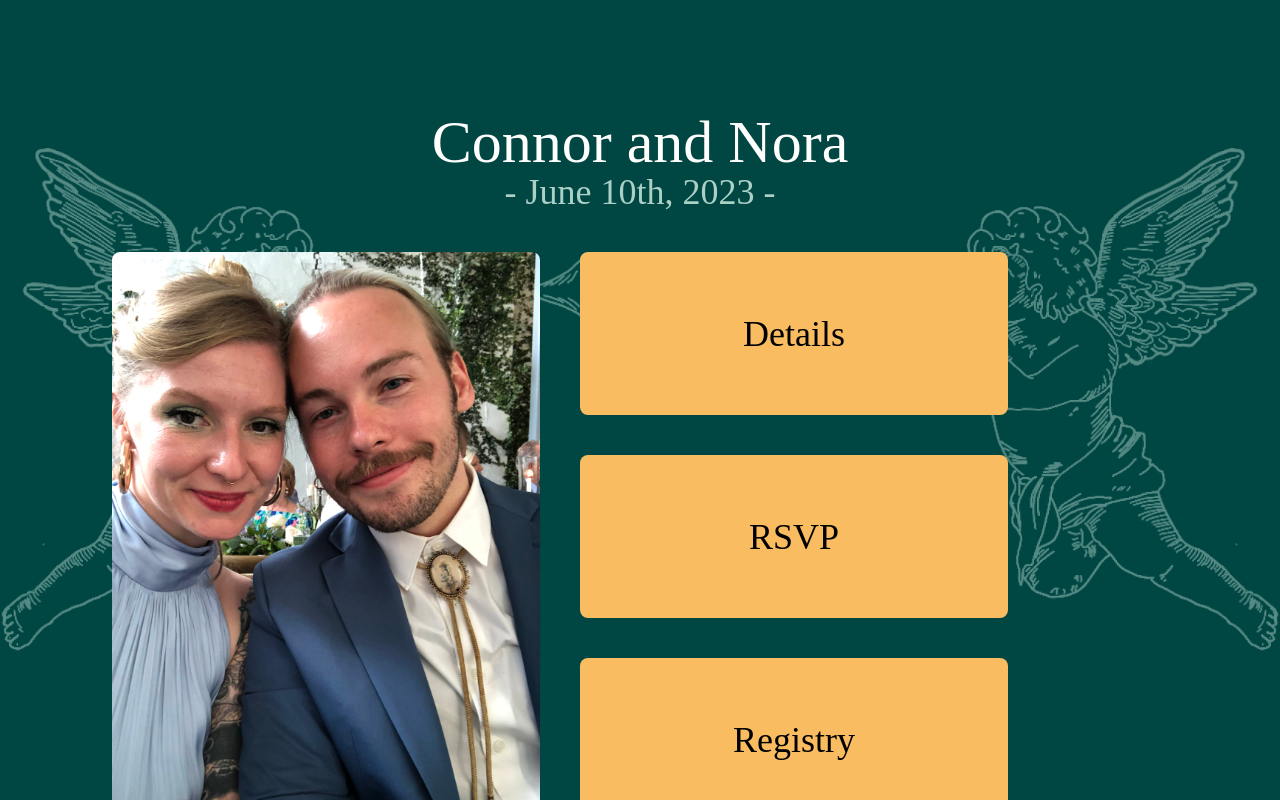
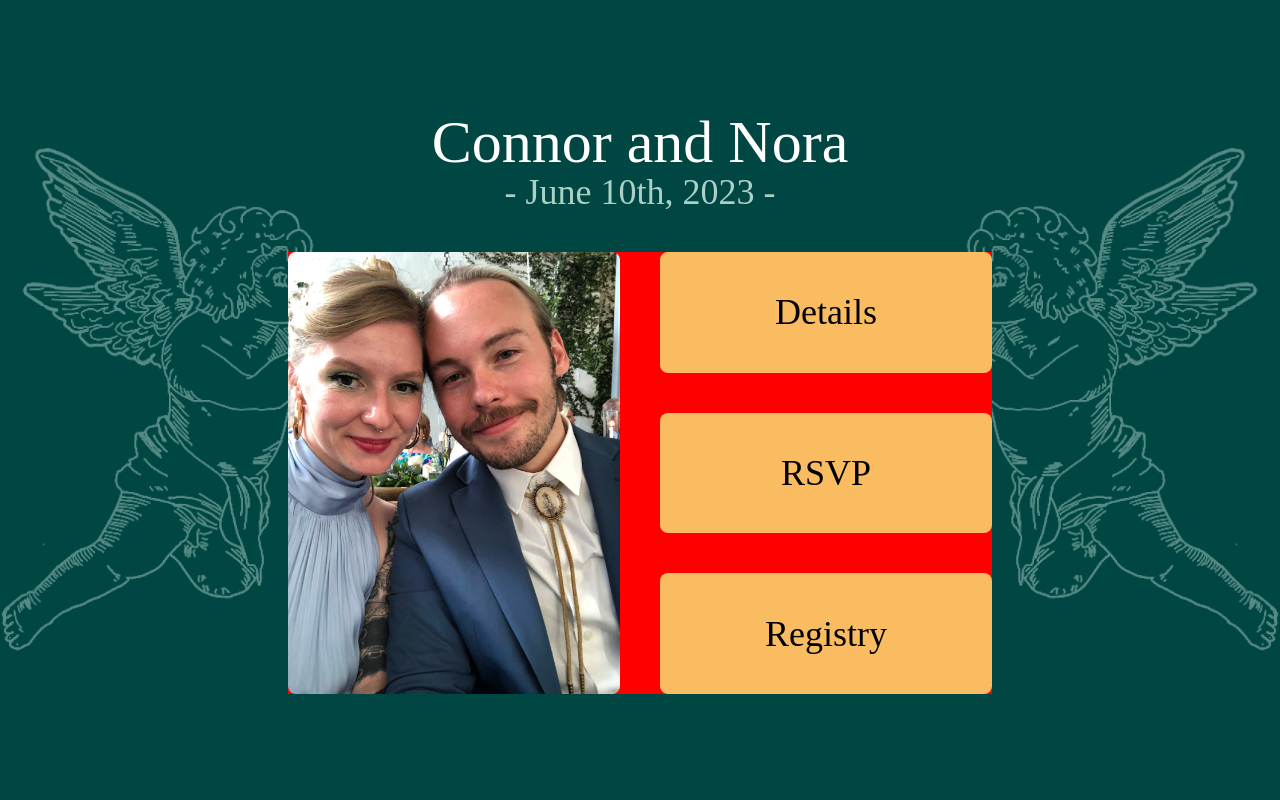
Before and after one commit to cmw9706/connor-nora-wedding-v2, a Vue app: page / in a window 1280 px wide. Built offline with nearby package versions, Linux system fonts and the light colour scheme; a web font is replaced by a local one.

Commit message:
fix centering

```diff
--- a/src/App.vue
+++ b/src/App.vue
@@ -10,7 +10,6 @@ export default defineComponent({
   components: {
     DefaultLayout,
   },
-  setup() {},
 });
 </script>
 
--- a/src/components/Card.vue
+++ b/src/components/Card.vue
@@ -1,6 +1,6 @@
 <template>
   <button
-    class="transition transform ease-in-out delay-150 hover:-translate-y-1 hover:scale-110 duration-300 rounded-lg bg-primary-gold flex flex-grow text-4xl p-4 items-center justify-center max-w-xl"
+    class="transition transform ease-in-out delay-150 hover:-translate-y-1 hover:scale-110 duration-300 rounded-lg bg-primary-gold flex flex-grow text-4xl p-4 items-center justify-center"
     v-text="text"
   />
 </template>
--- a/src/layouts/DefaultLayout.vue
+++ b/src/layouts/DefaultLayout.vue
@@ -2,8 +2,8 @@
   <div
     class="angels flex flex-col w-screen h-screen overflow-auto bg-primary-green p-28"
   >
-    <div class="items-center justify-center">
-      <div class="text-center">
+    <div class="flex flex-col w-full items-center justify-center">
+      <div class="text-center mb-10">
         <h1 class="text-primary-light lg:text-6xl md:text-6xl sm:text-4xl">
           Connor and Nora
         </h1>
@@ -12,7 +12,7 @@
         </p>
       </div>
 
-      <div class="flex flex-col flex-grow max-w-4xl">
+      <div class="xl:w-2/3" style="background-color: red">
         <slot />
       </div>
     </div>
--- a/src/pages/Home.vue
+++ b/src/pages/Home.vue
@@ -1,5 +1,5 @@
 <template>
-  <div class="grid grid-cols-2 h-full w-full gap-10 mt-10 justify-center">
+  <div class="grid grid-cols-2 h-full w-full gap-10">
     <div>
       <img
         class="rounded-lg"
--- a/tailwind.config.js
+++ b/tailwind.config.js
@@ -15,6 +15,9 @@ module.exports = {
         spacing: "margin, padding",
         margin: "margin",
       },
+      height: {
+        128: "32rem",
+      },
     },
   },
   plugins: [],
```
